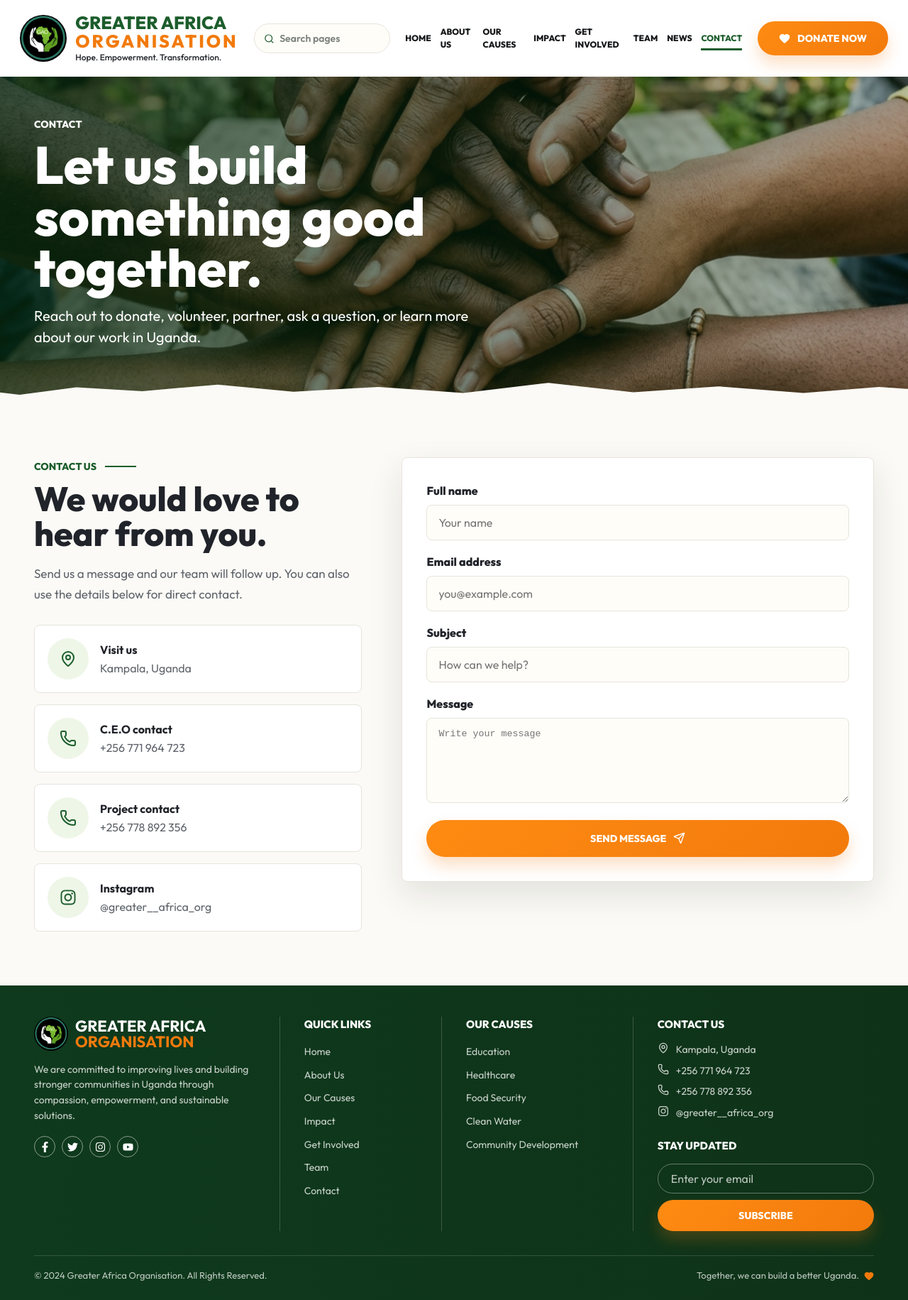
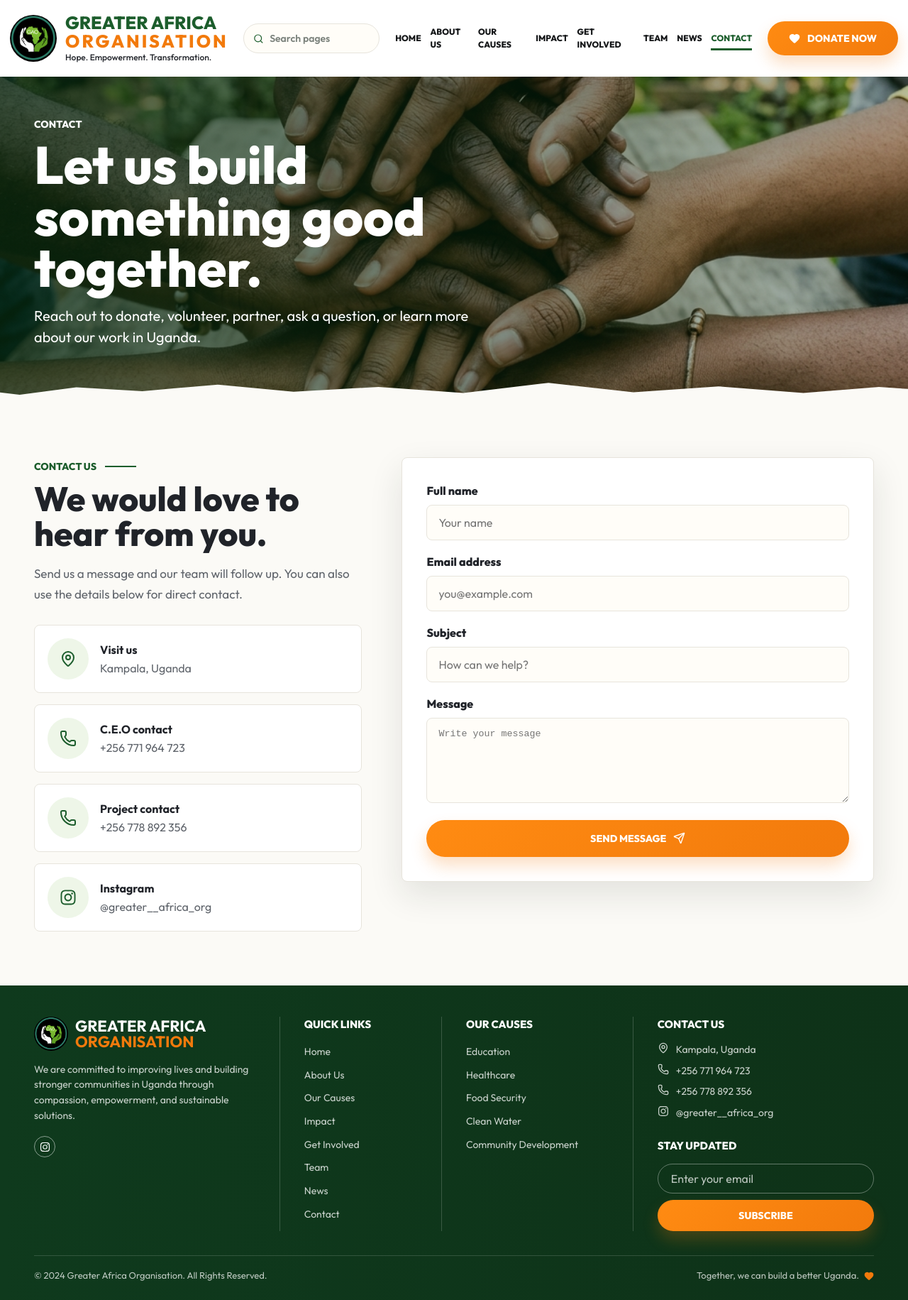
Before and after one commit to KubanjaElijahEldred/greater-affrica, a React (Vite) app: page /contact in a window 1280 px wide. Shown: the whole page at 71% size. Built offline with nearby package versions, Linux system fonts and the light colour scheme.

Commit message:
upadted the composables in the home page

```diff
--- a/src/components/Footer.jsx
+++ b/src/components/Footer.jsx
@@ -1,5 +1,5 @@
 import { Heart, MapPin, Phone } from 'lucide-react';
-import { FaFacebookF, FaInstagram, FaTwitter, FaYoutube } from 'react-icons/fa';
+import { FaInstagram } from 'react-icons/fa';
 
 const quickLinks = [
   { label: 'Home', href: '/' },
@@ -8,14 +8,12 @@ const quickLinks = [
   { label: 'Impact', href: '/impact' },
   { label: 'Get Involved', href: '/get-involved' },
   { label: 'Team', href: '/team' },
+  { label: 'News', href: '/news' },
   { label: 'Contact', href: '/contact' },
 ];
 const causes = ['Education', 'Healthcare', 'Food Security', 'Clean Water', 'Community Development'];
 const socials = [
-  { icon: FaFacebookF, href: '#', label: 'Facebook profile' },
-  { icon: FaTwitter, href: '#', label: 'Twitter profile' },
   { icon: FaInstagram, href: 'https://www.instagram.com/greater__africa_org?igsh=a3FpcWtvZG5xdHQ%3D&utm_source=qrdeogratius', label: 'Instagram profile' },
-  { icon: FaYoutube, href: '#', label: 'YouTube profile' },
 ];
 
 const Footer = () => {
@@ -36,7 +34,7 @@ const Footer = () => {
             </p>
             <div className="social-links">
               {socials.map(({ icon: Icon, href, label }) => (
-                <a key={label} href={href} aria-label={label} target={href === '#' ? undefined : '_blank'} rel={href === '#' ? undefined : 'noreferrer'}>
+                <a key={label} href={href} aria-label={label} target="_blank" rel="noreferrer">
                   <Icon size={15} />
                 </a>
               ))}
--- a/src/index.css
+++ b/src/index.css
@@ -173,7 +173,7 @@ img {
 .site-header .container {
   width: 100%;
   max-width: none;
-  padding: 0 clamp(18px, 2.2vw, 42px);
+  padding: 0 clamp(12px, 1.1vw, 22px);
 }
 
 .site-header__inner {
--- a/src/pages/GetInvolved.jsx
+++ b/src/pages/GetInvolved.jsx
@@ -84,7 +84,7 @@ const GetInvolved = () => {
               </a>
               <a href="tel:+256778892356">
                 <Phone size={18} />
-                Deogratius Wiyacungu: +256 778 892 356
+                Wei Belle: +256 778 892 356
               </a>
               <a href="https://www.instagram.com/greater__africa_org?igsh=a3FpcWtvZG5xdHQ%3D&utm_source=qrdeogratius" target="_blank" rel="noreferrer">
                 <FaInstagram size={18} />
```
